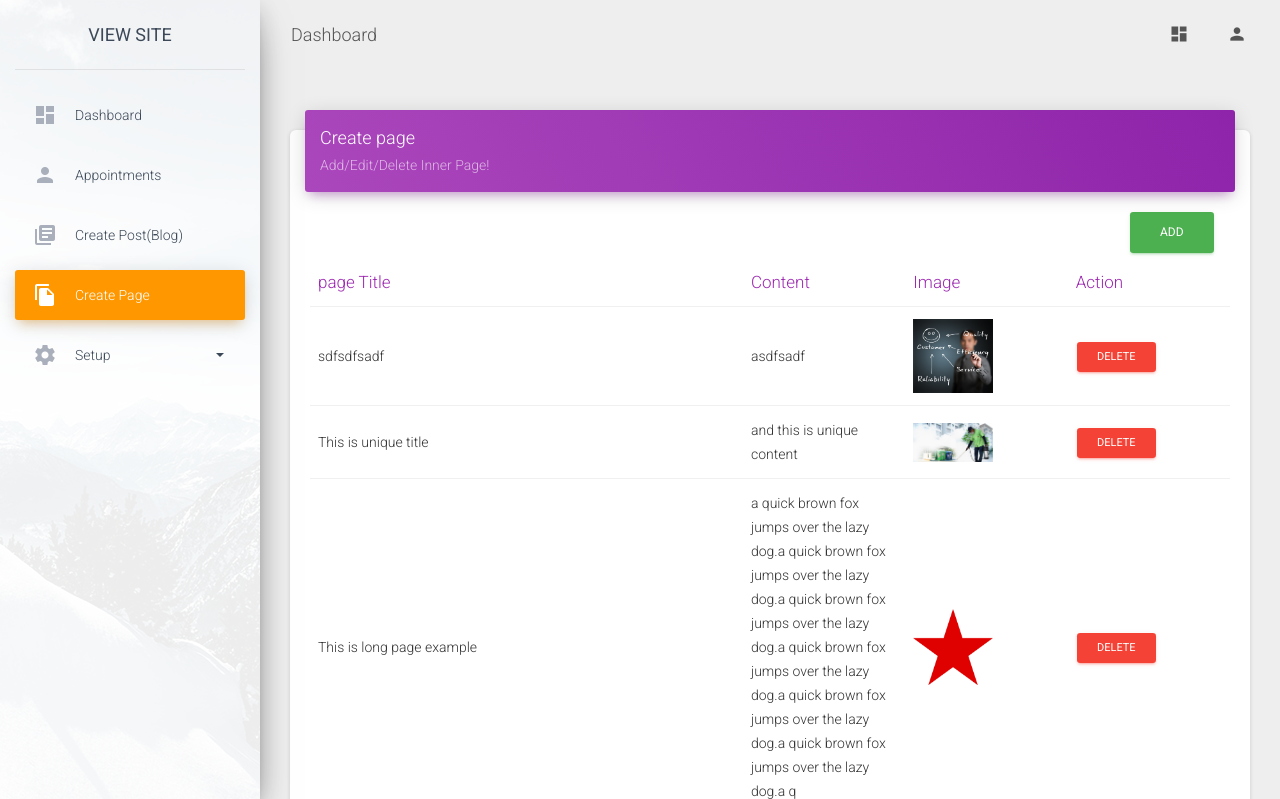
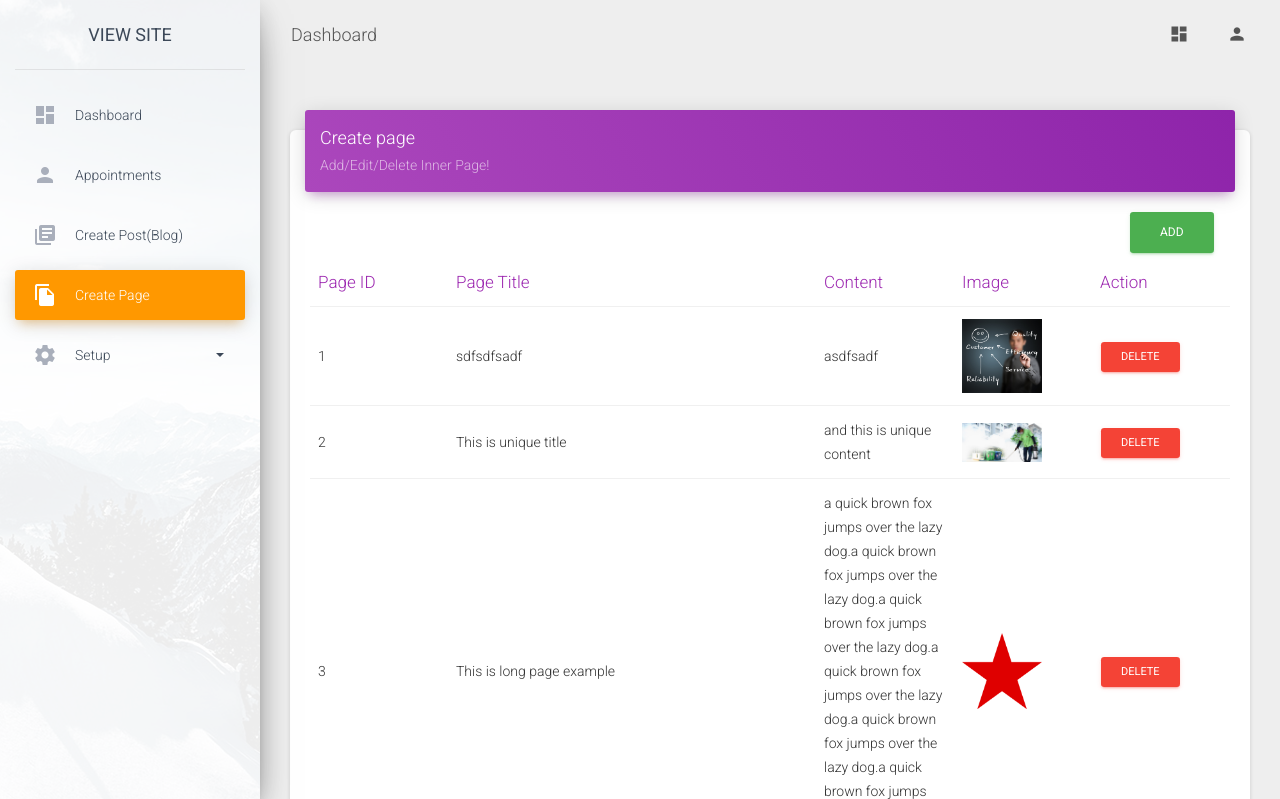
Before and after one commit to udlnepal/pesthome, a CodeIgniter app: page /database/admin/create_page in a window 1280 px wide. Shown: the top 799 px of the page. Run offline with CodeIgniter, Linux system fonts and the light colour scheme; a user stored in the database is signed in; data comes from the database, SQL or seed files in the repository; some libraries are stand-ins or nearby versions.

Commit message:
finishing touch

```diff
--- a/application/models/Menu_setup_model.php
+++ b/application/models/Menu_setup_model.php
@@ -9,7 +9,7 @@ class Menu_setup_model extends CI_Model {
     }
 
 
-    public function set_menu($cont_id=0){
+    public function set_menu($ms_id=0){
     	$data=array(
     	'ms_page_id'=>$this->input->post('ms_page_id'),
     	'ms_title'=>$this->input->post('ms_title'),
@@ -18,11 +18,11 @@ class Menu_setup_model extends CI_Model {
 
     	);
 
-    	if($cont_id==0){
+    	if($ms_id==0){
     		return $this->db->insert('menu_setup',$data);
     	}
     	else{
-    		$this->db->where('cont_id',$cont_id);
+    		$this->db->where('ms_id',$ms_id);
     		return $this->db->update('menu_setup',$data);
     	}
 
--- a/application/views/admin/create_page.php
+++ b/application/views/admin/create_page.php
@@ -16,12 +16,12 @@
         						<thead class="text-primary">
 
                       <tr>
-        								 <th width="40%">page Title</th><th width="15%">Content</th><th width="15%">Image</th><th width="15%">Action</th>
+        								 <th>Page ID</th><th width="40%">Page Title</th><th width="15%">Content</th><th width="15%">Image</th><th width="15%">Action</th>
         							</tr>
         						</thead>
         						<tbody>
                       <?php foreach($create_page as $key=>$data): ?>
-        					<tr><td><?php echo $data['page_title'] ?></td><td><?php echo $data['page_content'] ?></td><td><img style="width:80px;" src="<?php echo base_url('site_assets/uploads/blog/'.$data['page_image_name']) ?>"></td><td>
+        					<tr><td><?php echo $data['page_id'] ?></td><td><?php echo $data['page_title'] ?></td><td><?php echo $data['page_content'] ?></td><td><img style="width:80px;" src="<?php echo base_url('site_assets/uploads/blog/'.$data['page_image_name']) ?>"></td><td>
                     <a class="btn btn-danger btn-sm" href="<?php echo base_url('admin/create_page/delete/'.$data['page_id'])?>">Delete</a></td></tr>
                 <?php endforeach; ?>
                     </tbody>
@@ -48,7 +48,7 @@
        <div class="col-lg-12">
        	<div class="input-group mb-3">
   			<div class="input-group-prepend">
-    			<span class="input-group-text">page Title</span>
+    			<span class="input-group-text">Page Title</span>
   			</div>
   			<input type="text"  class="form-control" name="page_title" id="page_title" >
 		</div>
```
Also changed, not shown: site_assets/uploads/blog/blog_image3.png (added).
